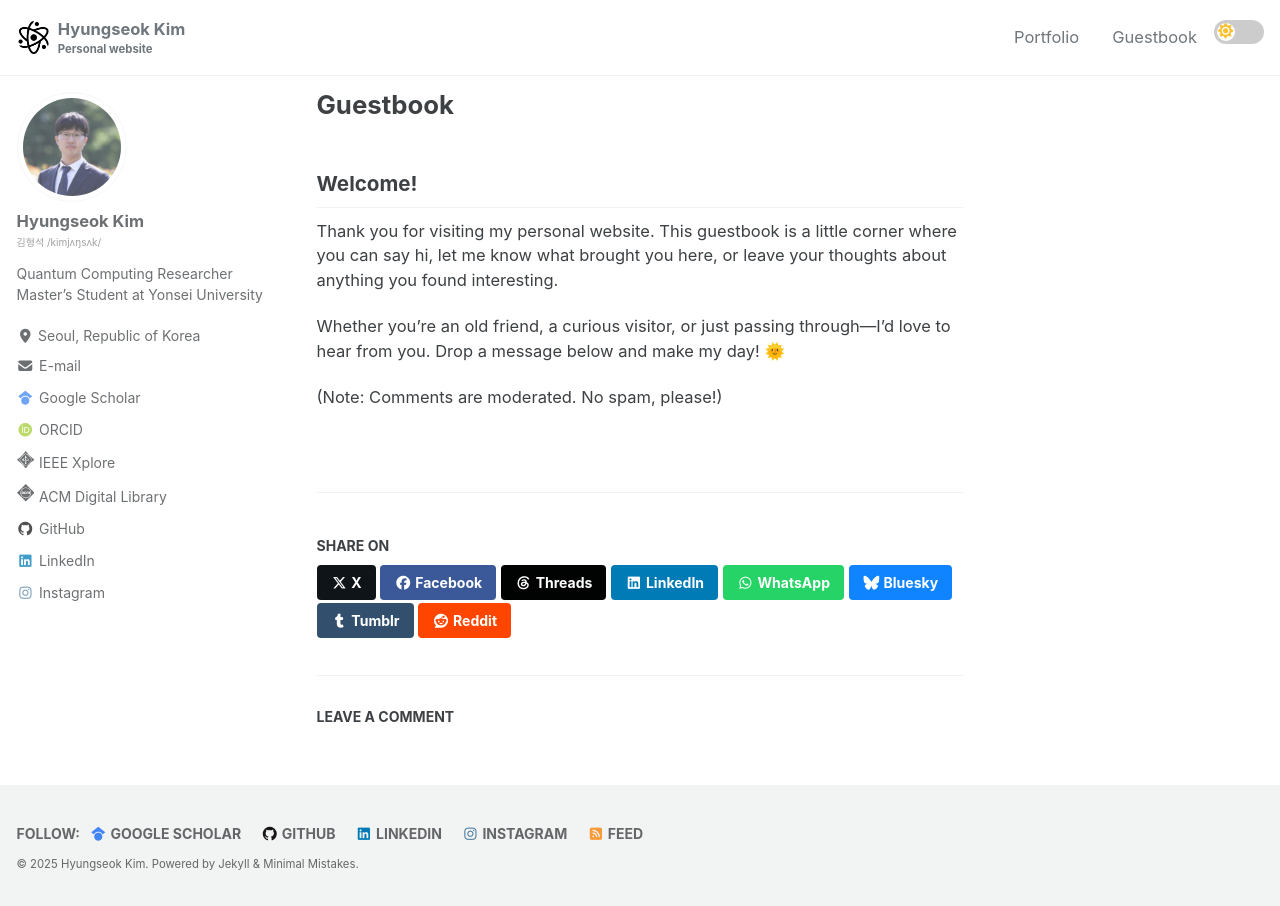
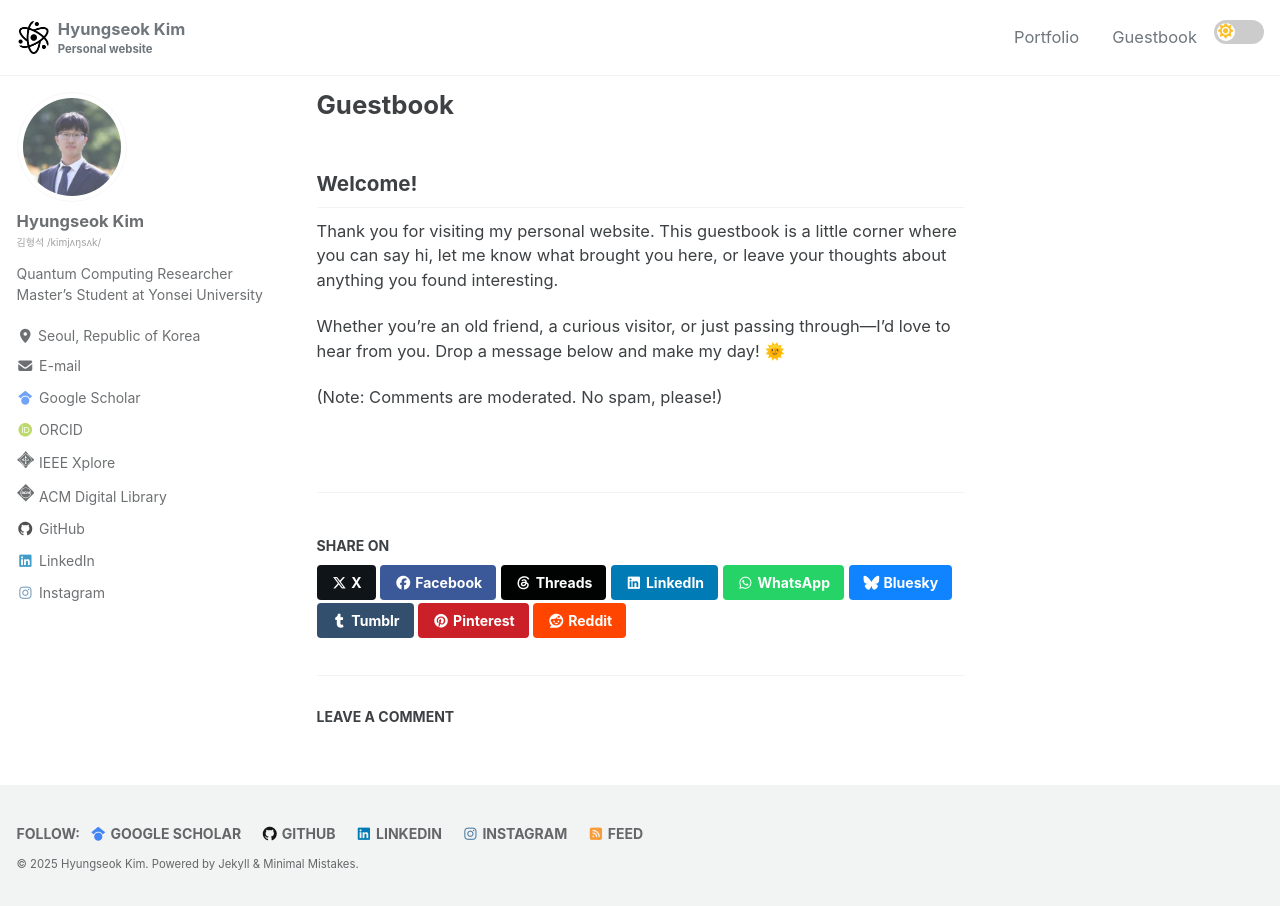
Before and after one commit to fluorite42/fluorite42.github.io, a Jekyll site: the page built from _pages/guestbook.md, in a window 1280 px wide. Built offline with Jekyll 4.4.1, drawn with Linux system fonts in a browser that asks for light colours; cached includes are drawn as plain includes; emoji names are drawn with the system emoji font; comment, search, counter and statistics services are not loaded.

Commit message:
ADD pinterest

```diff
--- a/_includes/social-share.html
+++ b/_includes/social-share.html
@@ -29,6 +29,10 @@
     <i class="fab fa-fw fa-tumblr" aria-hidden="true"></i><span> Tumblr</span>
   </a>
 
+  <a href="http://pinterest.com/pin/create/button/?url={{ page.url | absolute_url | url_encode }}&description={{ page.title | url_encode }}" class="btn btn--pinterest" onclick="window.open(this.href, 'window', 'left=20,top=20,width=500,height=500,toolbar=1,resizable=0'); return false;" title="{{ site.data.ui-text[site.locale].share_on_label | default: 'Share on' }} Pinterest">
+    <i class="fab fa-fw fa-pinterest" aria-hidden="true"></i><span> Pinterest</span>
+  </a>
+
   <a href="https://www.reddit.com/submit?url={{ page.url | absolute_url | url_encode }}&title={{ page.title }}" class="btn btn--reddit" onclick="window.open(this.href, 'window', 'left=20,top=20,width=500,height=500,toolbar=1,resizable=0'); return false;" title="{{ site.data.ui-text[site.locale].share_on_label | default: 'Share on' }} Reddit">
     <i class="fab fa-fw fa-reddit" aria-hidden="true"></i><span> Reddit</span>
   </a>
```
